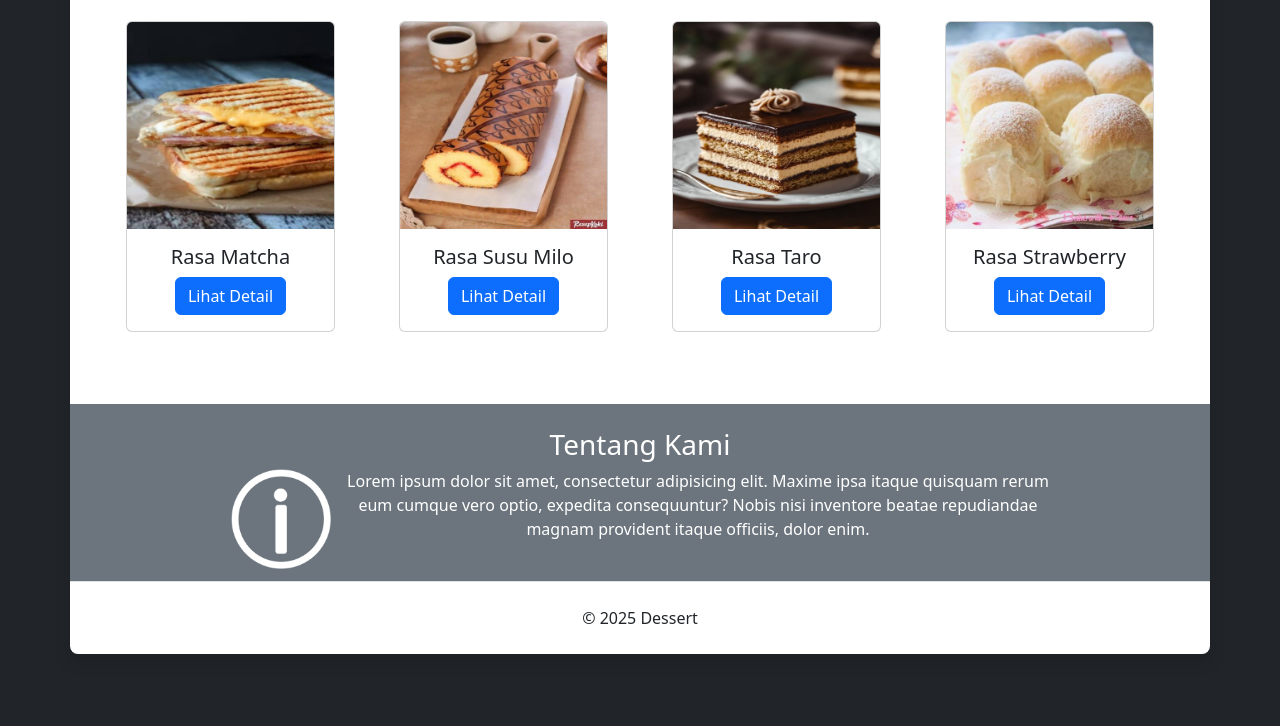
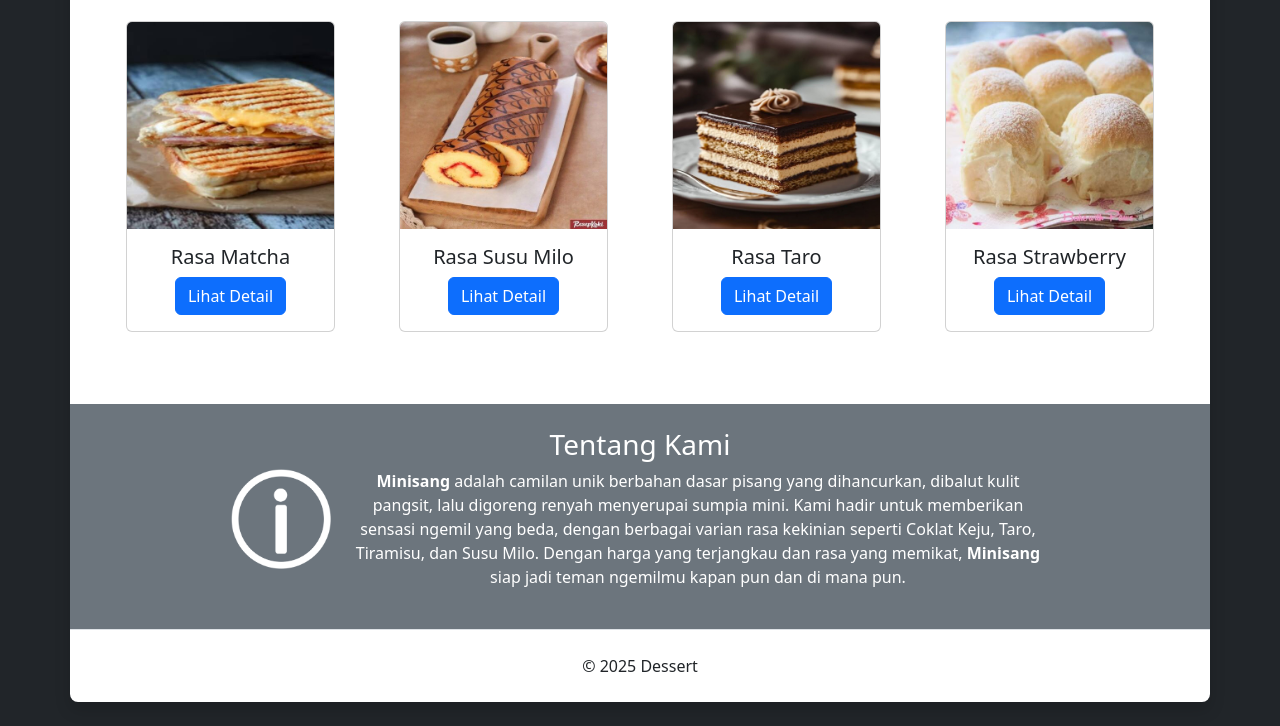
Before and after one commit to ayulll3004/minisang, a plain HTML site: page index.html in a window 1280 px wide. Shown: the part 901-1627 px from the top of the page. Before the commit the page ends 1579 px from the top, so only its background shows below. Drawn offline with nearby package versions, Linux system fonts and the light colour scheme.

Commit message:
Update index.html

```diff
--- a/index.html
+++ b/index.html
@@ -138,9 +138,13 @@
         <div id="tentang" class="px-4 py-4 bg-secondary text-center">
           <div class="mx-auto w-75">
             <h3 class="text-white">Tentang Kami</h3>
-            <p class="text-center text-white"><img src="about-us.png" align="left" style="width: 100px; height: auto" class="me-3 mb-3"> Lorem ipsum dolor sit amet, consectetur adipisicing elit. Maxime ipsa itaque quisquam rerum eum cumque vero optio, expedita consequuntur? Nobis nisi inventore beatae repudiandae magnam provident itaque officiis, dolor enim.</p>
+            <p class="text-center text-white">
+              <img src="about-us.png" align="left" style="width: 100px; height: auto" class="me-3 mb-3">
+              <strong>Minisang</strong> adalah camilan unik berbahan dasar pisang yang dihancurkan, dibalut kulit pangsit, lalu digoreng renyah menyerupai sumpia mini. Kami hadir untuk memberikan sensasi ngemil yang beda, dengan berbagai varian rasa kekinian seperti Coklat Keju, Taro, Tiramisu, dan Susu Milo. Dengan harga yang terjangkau dan rasa yang memikat, <strong>Minisang</strong> siap jadi teman ngemilmu kapan pun dan di mana pun.
+            </p>
           </div>
         </div>
+
 
         <!-- copyright -->
         <div class="text-center p-4 border-top">&copy; 2025 Dessert</div>
```
